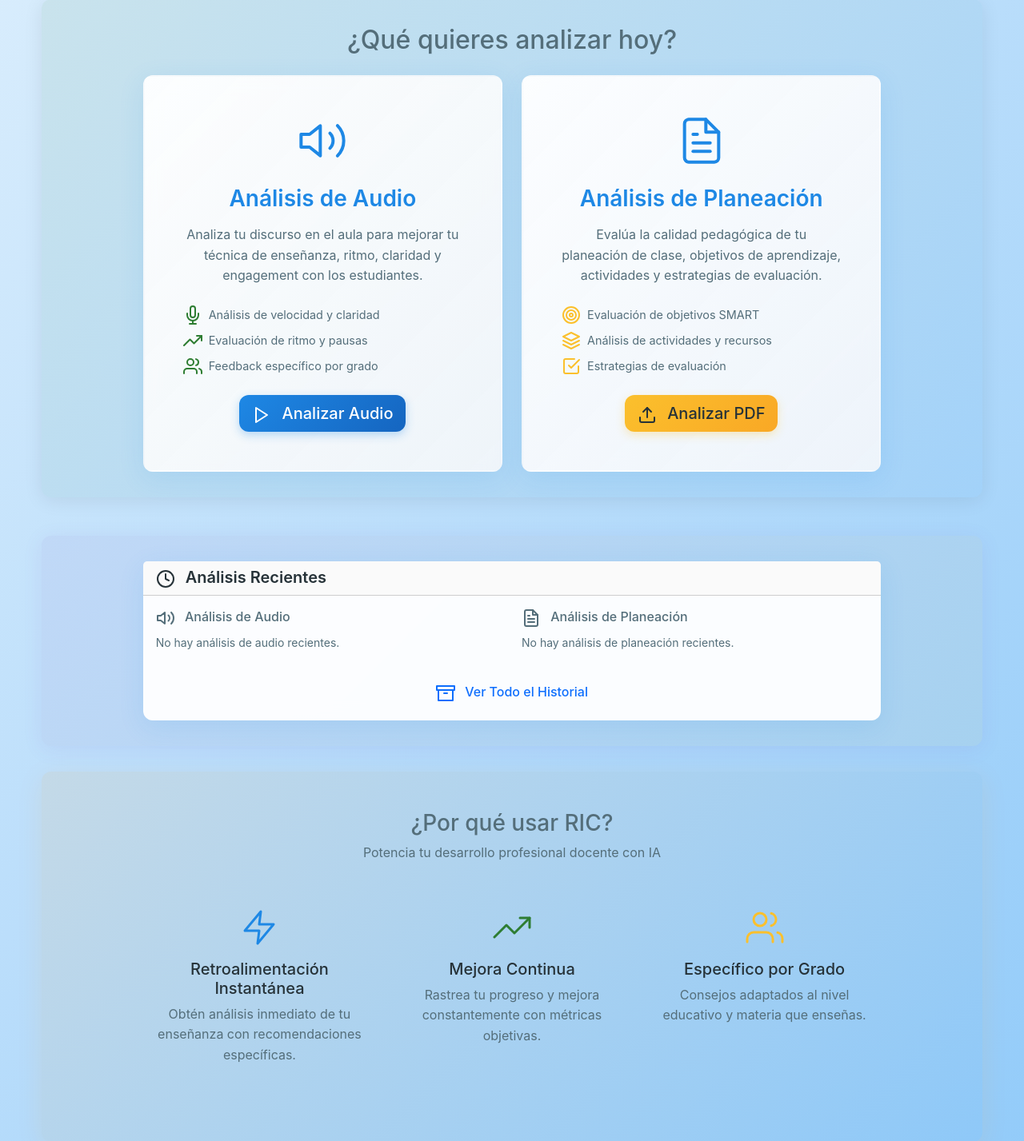
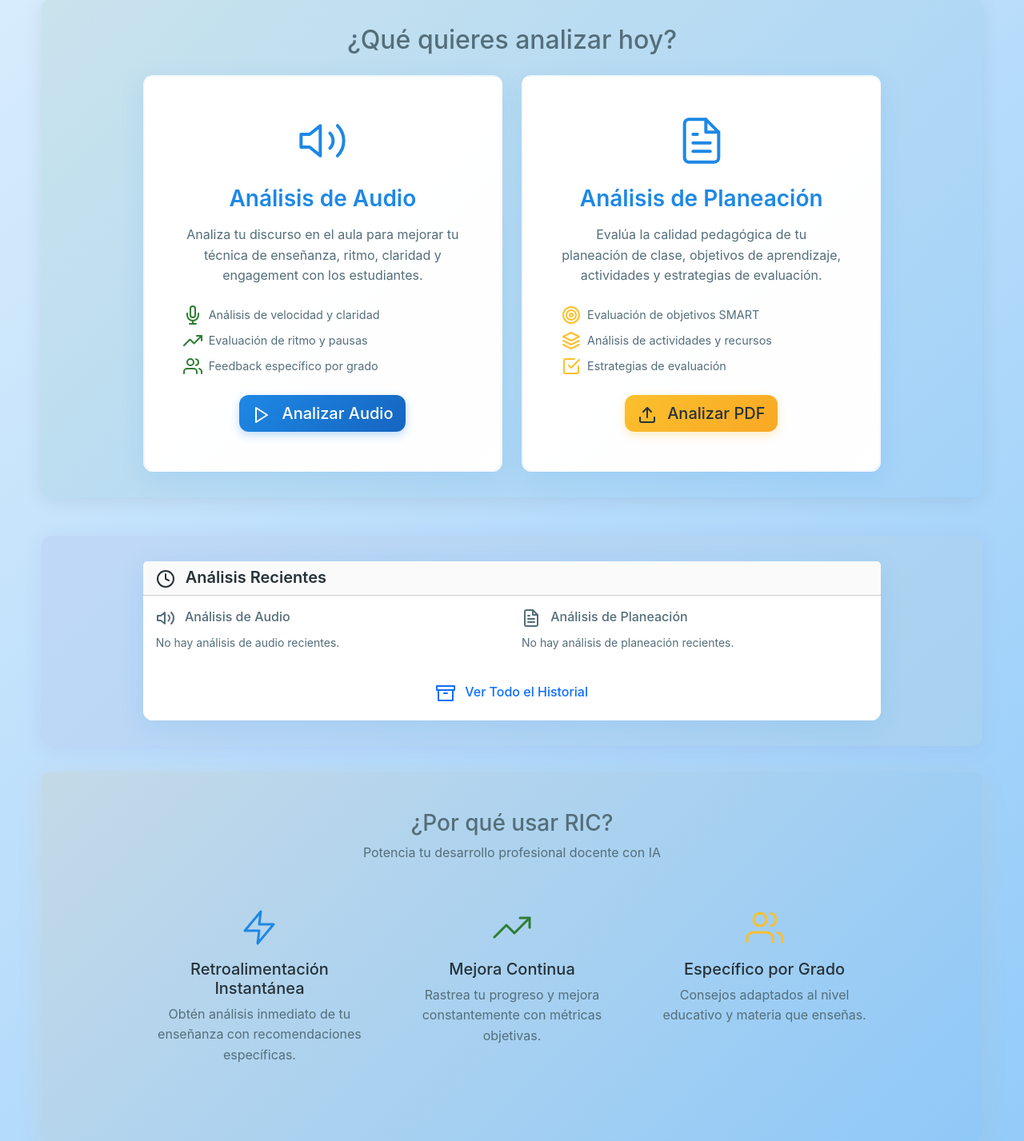
Before and after one commit to graceskyliz/RIC, a Flask app: page / in a window 1280 px wide. Shown: the part 470-1897 px from the top of the page at 80% size. Run offline with Flask 3, Linux system fonts and the light colour scheme.

Commit message:
Update card body background color to a lighter shade
Changed the background color of the `.card-body` class in `static/css/style.css` to `rgba(255, 255, 255, 0.98)` to make it lighter.

Replit-Commit-Author: Agent
Replit-Commit-Session-Id: 8cd1d535-1eee-442f-8d5e-06db59c161e7
Replit-Commit-Checkpoint-Type: full_checkpoint
Replit-Commit-Screenshot-Url: https://storage.googleapis.com/screenshot-production-us-central1/e2a9a755-59da-4f87-847b-c12617da2946/8cd1d535-1eee-442f-8d5e-06db59c161e7/Vpjb0Aa

```diff
--- a/static/css/style.css
+++ b/static/css/style.css
@@ -106,6 +106,11 @@ h1, h2, h3, h4, h5, h6 {
     transition: transform 0.2s ease, box-shadow 0.2s ease;
     background: rgba(255, 255, 255, 0.95);
     backdrop-filter: blur(10px);
+}
+
+.card-body {
+    background: rgba(255, 255, 255, 0.98);
+    border-radius: 0 0 var(--border-radius) var(--border-radius);
 }
 
 .card:hover {
```
